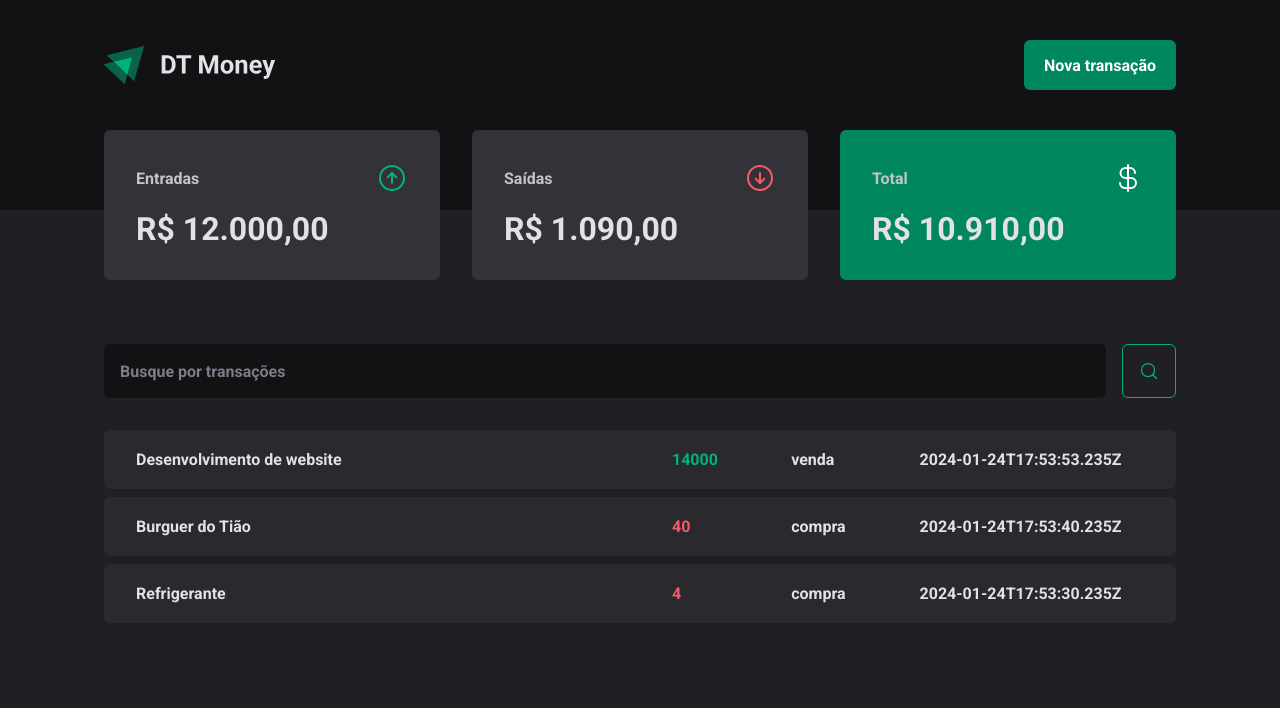
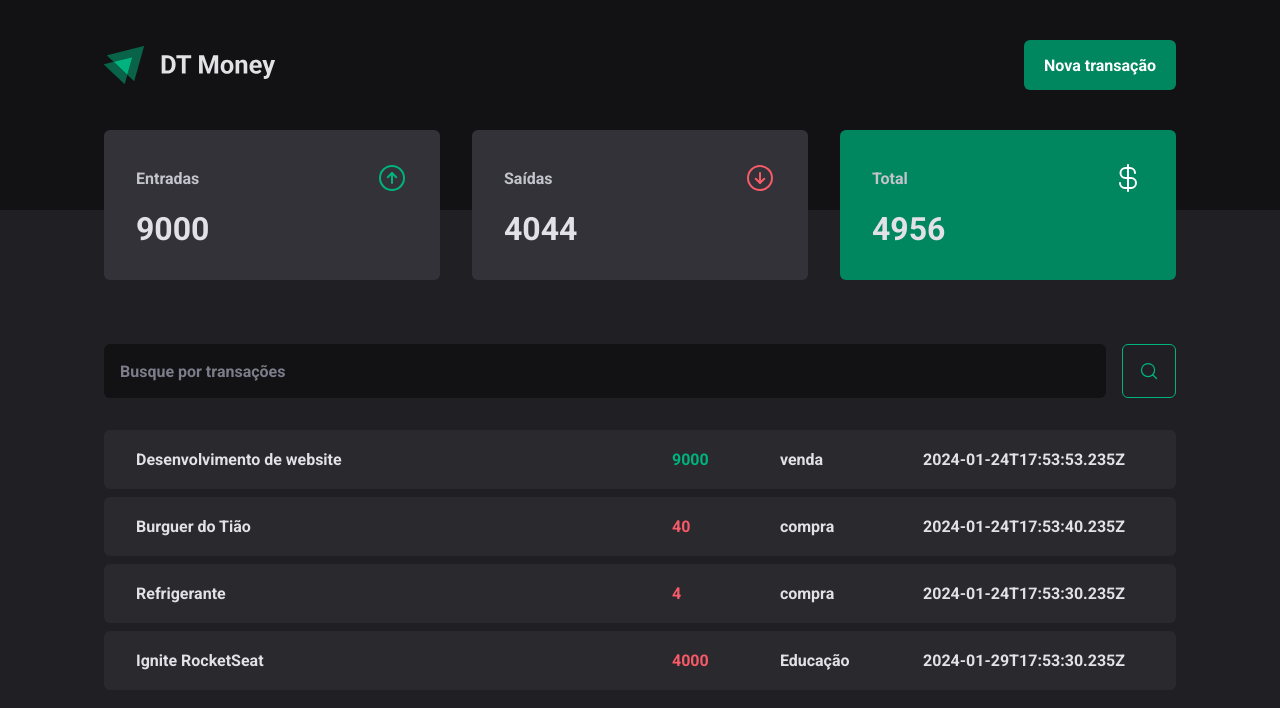
Before and after one commit to lucasunemat/curso-reactjs-3-rocketseat-ts, a React (Vite) app: page / in a window 1280 px wide. Shown: the top 708 px of the page. Built offline with nearby package versions, Linux system fonts and the light colour scheme; data requests are answered from the project's data file.

Commit message:
implementando o summary

```diff
--- a/server.json
+++ b/server.json
@@ -5,7 +5,7 @@
             "description": "Desenvolvimento de website",
             "type": "income",
             "category": "venda",
-            "price": 14000,
+            "price": 9000,
             "createdAt": "2024-01-24T17:53:53.235Z"
         },
         {
@@ -23,6 +23,14 @@
             "category": "compra",
             "price": 4,
             "createdAt": "2024-01-24T17:53:30.235Z"
+        },
+        {
+            "id": 4,
+            "description": "Ignite RocketSeat",
+            "type": "outcome",
+            "category": "Educação",
+            "price": 4000,
+            "createdAt": "2024-01-29T17:53:30.235Z"
         }
     ]
 }
--- a/src/components/Summary/index.tsx
+++ b/src/components/Summary/index.tsx
@@ -7,7 +7,28 @@
     // importando a lista de transações
     const { transactions } = useContext(TransactionContext);
 
-    console.log('Console.log do Summary: ', transactions);
+    //console.log('Console.log do Summary: ', transactions);
+
+    const summary = transactions.reduce(
+        (acc, transaction) => {
+            if (transaction.type === 'income') {
+                acc.income += transaction.price;
+                acc.total += transaction.price;
+            } else {
+                acc.outcome += transaction.price;
+                acc.total -= transaction.price;
+            }
+
+            return acc
+        },
+        {
+            income: 0,
+            outcome: 0,
+            total: 0
+        }
+    );
+
+    console.log(summary);
 
     // veja: tags que vão precisar de mais estilizações viram componentes (div -> SummaryCard) lá no styles.ts
     return (
@@ -18,7 +39,7 @@
                     <ArrowCircleUp size={32} color="#00b37e" />
                 </header>
 
-                <strong>R$ 12.000,00</strong>
+                <strong>{summary.income}</strong>
             </SummaryCard>
 
             <SummaryCard>
@@ -27,7 +48,7 @@
                     <ArrowCircleDown size={32} color="#f75a68" />
                 </header>
 
-                <strong>R$ 1.090,00</strong>
+                <strong>{summary.outcome}</strong>
             </SummaryCard>
 
             <SummaryCard variant="green">
@@ -36,7 +57,7 @@
                     <CurrencyDollar size={32} color="#fff" />
                 </header>
 
-                <strong>R$ 10.910,00</strong>
+                <strong>{summary.total}</strong>
             </SummaryCard>
         </SummaryContainer>
     )
--- a/src/contexts/TransactionContext.tsx
+++ b/src/contexts/TransactionContext.tsx
@@ -1,3 +1,5 @@
+// Aqui pense: adicionar essa funcionalidade aqui vai ser útil para outros componentes?
+
 import React, { createContext, useEffect, useState } from "react";
 
 // 1. tipagem de uma transaction
```
